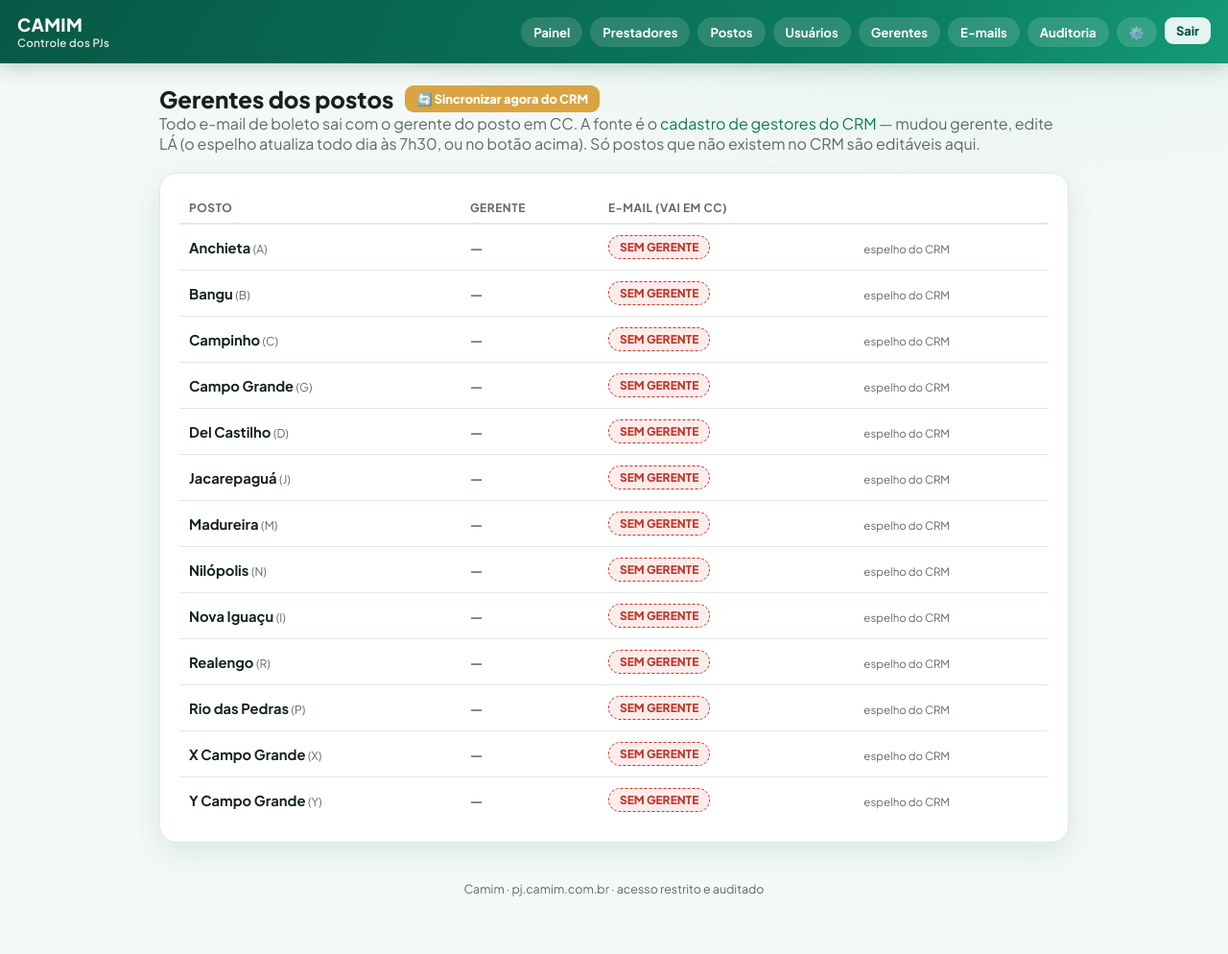
After one commit to mspcris/pj, a Django app: page /painel/gerentes/ in a window 1280 px wide. The commit adds this page. Shown: the whole page at 96% size. Run offline with Django 5.2, Linux system fonts and the light colour scheme; a user stored in the database is signed in; data comes from the database, SQL or seed files in the repository; tables that the repository leaves empty hold one stand-in row (values such as "Sample post").

Commit message:
Menu Gerentes: espelho do CRM visível, sync sob demanda, edição só de postos manuais
Co-Authored-By: Claude Fable 5 <noreply@anthropic.com>

```diff
--- a/core/urls.py
+++ b/core/urls.py
@@ -34,6 +34,7 @@ urlpatterns = [
          views_painel.prestador_restaurar, name='painel_prestador_restaurar'),
     path('painel/postos/', views_painel.postos, name='painel_postos'),
     path('painel/usuarios/', views_painel.usuarios, name='painel_usuarios'),
+    path('painel/gerentes/', views_painel.gerentes, name='painel_gerentes'),
     path('painel/config/', views_painel.configuracoes, name='painel_config'),
     path('painel/emails/', views_painel.emails_log, name='painel_emails'),
     path('painel/auditoria/', views_painel.auditoria, name='painel_auditoria'),
--- a/core/views_painel.py
+++ b/core/views_painel.py
@@ -559,6 +559,38 @@ def usuarios(request, up):
 
 
 @admin_required
+def gerentes(request, up):
+    """Posto × gerente. Fonte: CRM (espelho diário); aqui dá para forçar a
+    sincronização e editar só os postos que não existem no CRM."""
+    if request.method == 'POST':
+        if request.POST.get('acao') == 'sync':
+            import io
+            from django.core.management import call_command
+            saida = io.StringIO()
+            call_command('sync_gerentes', stdout=saida, stderr=saida)
+            messages.success(request,
+                             'Sincronização executada: '
+                             + saida.getvalue().strip().splitlines()[-1])
+        elif request.POST.get('acao') == 'salvar':
+            posto = get_object_or_404(Posto, pk=request.POST.get('pk'),
+                                      id_endereco_legado__isnull=True)
+            posto.gerente_nome = (request.POST.get('gerente_nome')
+                                  or '')[:120].strip()
+            posto.gerente_email = (request.POST.get('gerente_email')
+                                   or '').strip().lower()
+            posto.save(update_fields=['gerente_nome', 'gerente_email'])
+            AuditLog.registrar(AuditLog.Evento.CRUD, request,
+                               detalhe=f'Gerente de {posto.nome}: '
+                                       f'{posto.gerente_nome} '
+                                       f'<{posto.gerente_email}>')
+            messages.success(request, f'Gerente de {posto.nome} salvo.')
+        return redirect('painel_gerentes')
+    lista = Posto.objects.filter(ativo=True, excluido_em__isnull=True)
+    return render(request, 'painel/gerentes.html',
+                  {'lista': lista, 'up': up})
+
+
+@admin_required
 def configuracoes(request, up):
     if request.method == 'POST':
         bruto = (request.POST.get('limiar_confianca') or '').strip()
--- a/templates/base.html
+++ b/templates/base.html
@@ -112,6 +112,7 @@ tr:last-child td{border-bottom:0}
       <a href="{% url 'painel_prestadores' %}">Prestadores</a>
       <a href="{% url 'painel_postos' %}">Postos</a>
       <a href="{% url 'painel_usuarios' %}">Usuários</a>
+      <a href="{% url 'painel_gerentes' %}">Gerentes</a>
       <a href="{% url 'painel_emails' %}">E-mails</a>
       <a href="{% url 'painel_auditoria' %}">Auditoria</a>
       <a href="{% url 'painel_config' %}">⚙️</a>
--- /dev/null
+++ b/templates/painel/gerentes.html
@@ -0,0 +1,43 @@
+{% extends 'base.html' %}
+{% block title %}Gerentes · Painel{% endblock %}
+{% block conteudo %}
+<div style="display:flex;align-items:center;gap:12px;flex-wrap:wrap">
+  <h1 style="margin:0">Gerentes dos postos</h1>
+  <form method="post" style="margin:0">
+    {% csrf_token %}<input type="hidden" name="acao" value="sync">
+    <button class="btn mini dourado" type="submit">🔄 Sincronizar agora do CRM</button>
+  </form>
+</div>
+<p class="sub">Todo e-mail de boleto sai com o gerente do posto em CC.
+  A fonte é o <a href="https://crm.camim.com.br/admin" target="_blank">
+  cadastro de gestores do CRM</a> — mudou gerente, edite LÁ (o espelho
+  atualiza todo dia às 7h30, ou no botão acima). Só postos que não existem
+  no CRM são editáveis aqui.</p>
+
+<div class="card"><div class="rolagem"><table>
+  <tr><th>Posto</th><th>Gerente</th><th>E-mail (vai em CC)</th><th></th></tr>
+  {% for p in lista %}
+  <tr>
+    <td><strong>{{ p.nome }}</strong>
+      {% if p.codigo %}<span class="sub" style="font-size:.75rem"> ({{ p.codigo }})</span>{% endif %}</td>
+    {% if p.id_endereco_legado is None %}
+    <form method="post">
+      {% csrf_token %}
+      <input type="hidden" name="acao" value="salvar">
+      <input type="hidden" name="pk" value="{{ p.pk }}">
+      <td><input name="gerente_nome" value="{{ p.gerente_nome }}"
+                 placeholder="nome" style="max-width:180px"></td>
+      <td><input name="gerente_email" value="{{ p.gerente_email }}"
+                 placeholder="email@camim.com.br" style="max-width:240px"></td>
+      <td><button class="btn mini claro" type="submit">Salvar</button></td>
+    </form>
+    {% else %}
+    <td>{{ p.gerente_nome|default:"—" }}</td>
+    <td>{% if p.gerente_email %}{{ p.gerente_email }}
+        {% else %}<span class="chip FALTA">SEM GERENTE</span>{% endif %}</td>
+    <td><span class="sub" style="font-size:.72rem">espelho do CRM</span></td>
+    {% endif %}
+  </tr>
+  {% endfor %}
+</table></div></div>
+{% endblock %}
```
Also changed, not shown: core/tests.py (+23 -0 lines).
